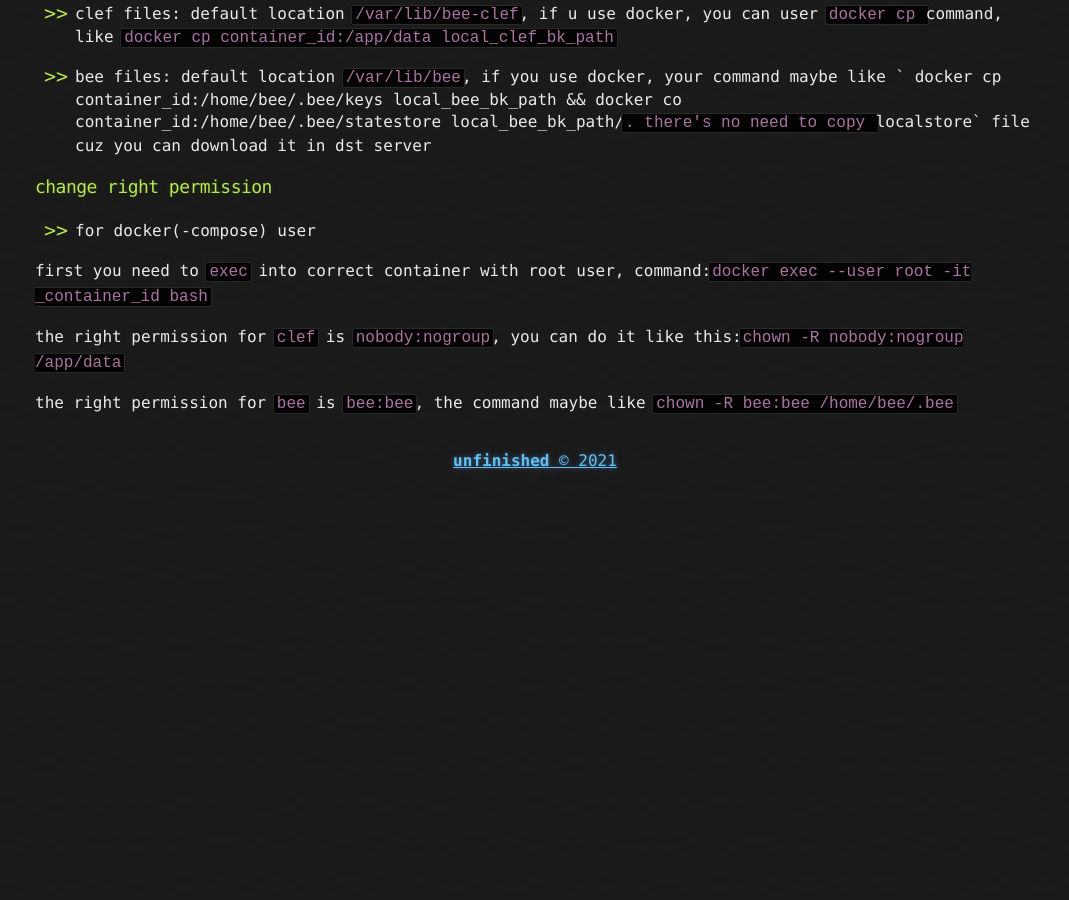
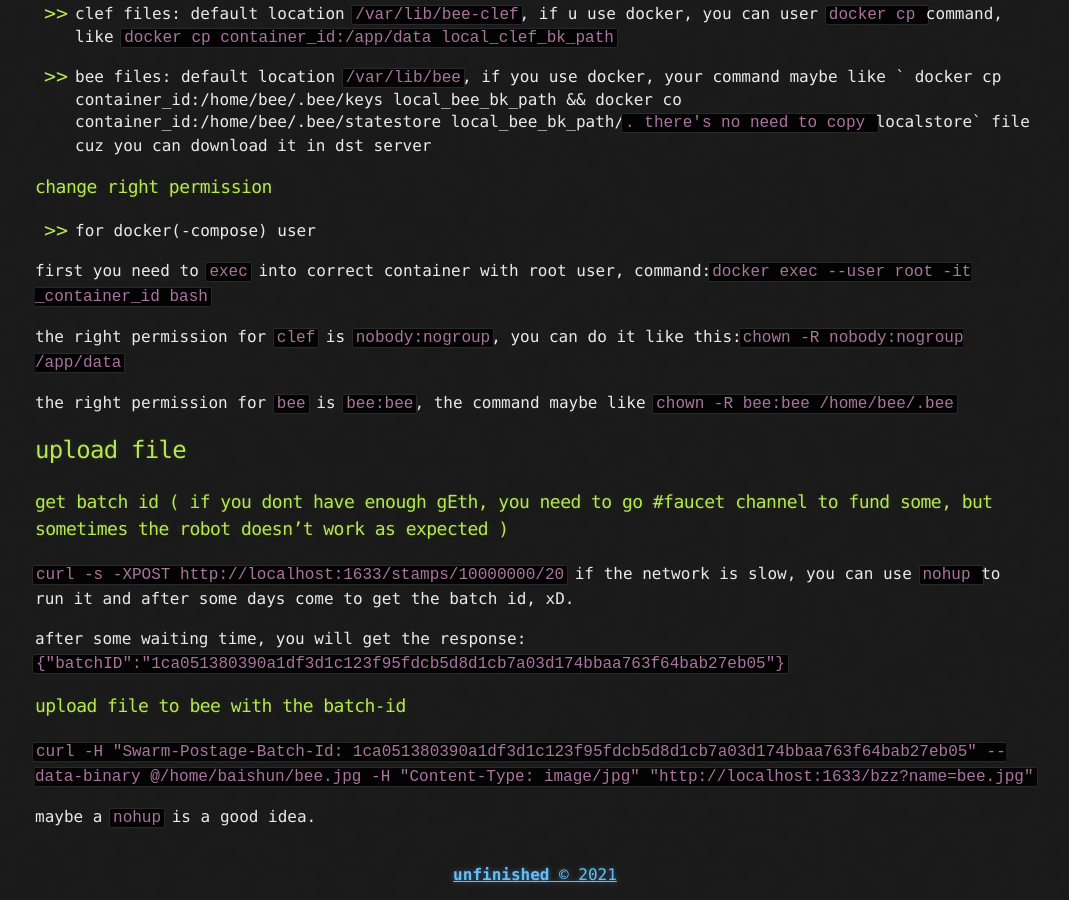
Before and after one commit to 1057437122/1057437122.github.io, a Jekyll site: the page built from _posts/2021-06-01-Swarm-Bee.md, in a window 1280 px wide and 900 px high, scrolled down 1545 px. Shown: the whole window, without its empty margins (105-1174 px from the left). Built offline with Jekyll 4.4.1, drawn with Linux system fonts in a browser that asks for light colours; before the commit the page ends 2031 px from its top, so only the background shows below that.

Commit message:
add upload file note

```diff
--- a/_posts/2021-06-01-Swarm-Bee.md
+++ b/_posts/2021-06-01-Swarm-Bee.md
@@ -71,3 +71,17 @@ first you need to `exec` into correct container with root user, command:`docker
 the right permission for `clef` is `nobody:nogroup`, you can do it like this:`chown -R nobody:nogroup /app/data`
 
 the right permission for `bee` is `bee:bee`, the command maybe like `chown -R bee:bee /home/bee/.bee`
+
+## upload file
+
+### get batch id ( if you dont have enough gEth, you need to go #faucet channel to fund some, but sometimes the robot doesn't work as expected )
+`curl -s -XPOST http://localhost:1633/stamps/10000000/20`
+if the network is slow, you can use `nohup ` to run it and after some days come to get the batch id, xD.
+
+after some waiting time, you will get the response:
+`{"batchID":"1ca051380390a1df3d1c123f95fdcb5d8d1cb7a03d174bbaa763f64bab27eb05"}`
+
+### upload file to bee with the batch-id
+`curl -H "Swarm-Postage-Batch-Id: 1ca051380390a1df3d1c123f95fdcb5d8d1cb7a03d174bbaa763f64bab27eb05" --data-binary @/home/baishun/bee.jpg -H "Content-Type: image/jpg" "http://localhost:1633/bzz?name=bee.jpg"`
+
+maybe a `nohup` is a good idea.
```
